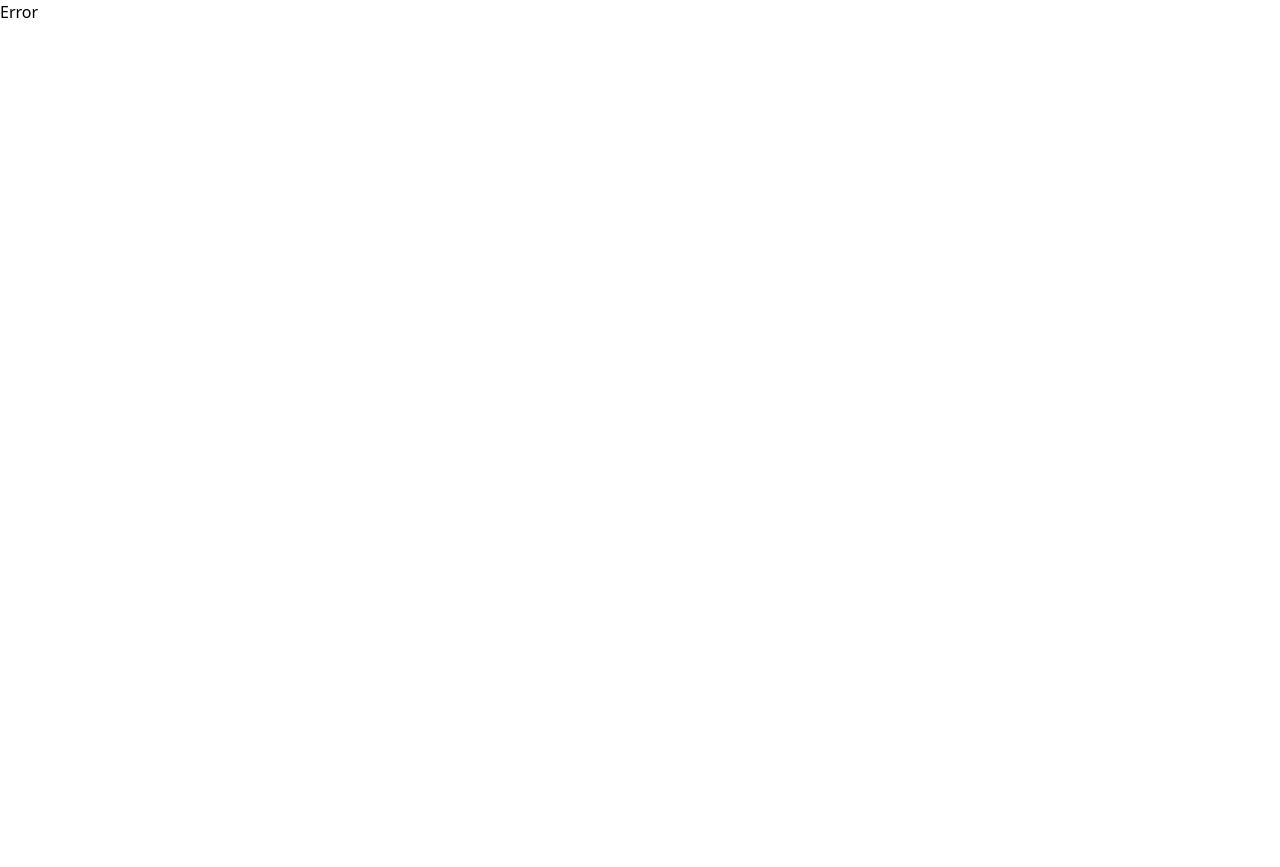
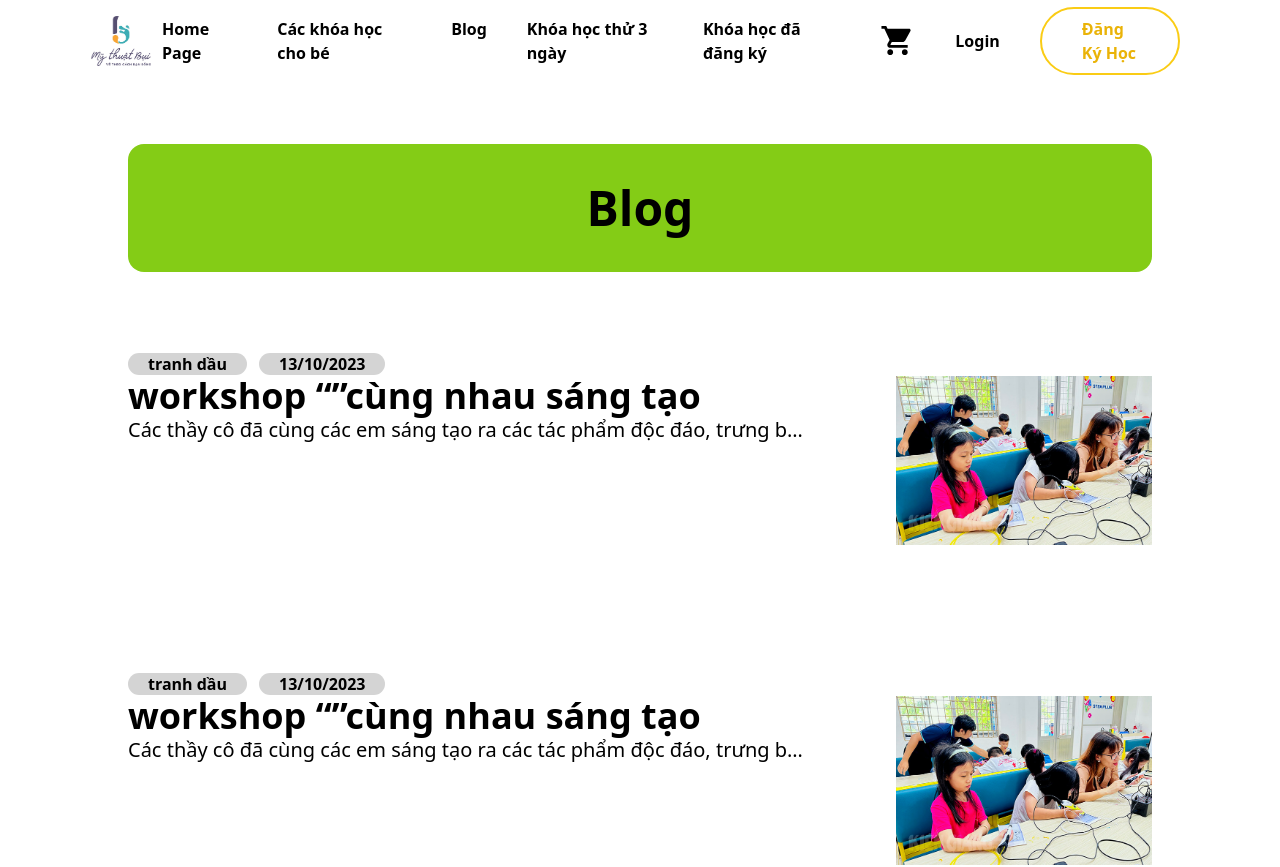
Before and after one commit to justDaniel2002/exam-schedule-management-project-FE, a React (Vite) app in the folder Client/: page /Blogs in a window 1280 px wide. Before the commit this address had no page. Shown: the top 867 px of the page. Before the commit the page ends 800 px from the top, so only its background shows below. Built offline with nearby package versions, Linux system fonts and the light colour scheme.

Commit message:
blogspage and blogdetail

```diff
--- a/Client/src/App.tsx
+++ b/Client/src/App.tsx
@@ -18,6 +18,8 @@ import Login from "./page/Login";
 import SettingSideBar from "./components/SettingSideBar";
 import ForgetPass from "./page/ForgetPass";
 import Register from "./page/Register";
+import BlogsPage from "./page/BlogsPage";
+import BlogDetail from "./page/BlogDetail";
 
 function App() {
   const router = createBrowserRouter(
@@ -35,8 +37,9 @@ function App() {
             <Route path="forgotpass" element={<ForgetPass />}/>
             <Route path="Profile" element={<SettingSideBar />}/>
             <Route path="signUp" element={<Register />}/>
+            <Route path="Blogs" element={<BlogsPage />}/>
+            <Route path="BlogDetail/:index" element={<BlogDetail />}/>
         </Route>
-
       </Route>
     ),
     { basename: "" }
--- /dev/null
+++ b/Client/src/data/Blogs.ts
@@ -0,0 +1,26 @@
+import blog from "../assets/blog.jpg"
+import blog2 from "../assets/blog2.jpg"
+
+export const Blogs = [
+    {
+        title:"workshop “”cùng nhau sáng tạo",
+        content:"Các thầy cô đã cùng các em sáng tạo ra các tác phẩm độc đáo, trưng bày.Sau hơn 5 tháng triển khai, Ban Tổ chức đã nhận được gần 190 ngàn tác phẩm tranh vẽ của các em được thể hiện với nhiều góc nhìn sáng tạo, nội dung phong phú, hình thức thể hiện sinh động. Dù mỗi tác phẩm có cách thể hiện khác nhau nhưng phần lớn các em đều ca ngợi những việc làm tốt, những tấm gương thiếu nhi tiêu biểu trong học tập, rèn luyện làm theo 5 điều Bác Hồ dạy, phản ánh được những hoạt động thi đua sôi nổi của các cơ sở Đội chào mừng kỷ niệm 60 năm phong trào “Nghìn việc tốt”; động viên, cổ vũ những hành động đẹp, những việc làm tốt, tinh thần đoàn kết, chăm ngoan, phấn đấu vươn lên trong học tập, rèn luyện, sinh hoạt và trong cuộc sống hàng ngày của thiếu nhi; thể hiện tình cảm, niềm tin, tự hào của thiếu nhi với tổ chức Đội TNTP Hồ Chí Minh và phong trào “Nghìn việc tốt”.",
+        createdDate:"13/10/2023",
+        type:"tranh dầu",
+        image: blog
+    },
+    {
+        title:"workshop “”cùng nhau sáng tạo",
+        content:"Các thầy cô đã cùng các em sáng tạo ra các tác phẩm độc đáo, trưng bày.Sau hơn 5 tháng triển khai, Ban Tổ chức đã nhận được gần 190 ngàn tác phẩm tranh vẽ của các em được thể hiện với nhiều góc nhìn sáng tạo, nội dung phong phú, hình thức thể hiện sinh động. Dù mỗi tác phẩm có cách thể hiện khác nhau nhưng phần lớn các em đều ca ngợi những việc làm tốt, những tấm gương thiếu nhi tiêu biểu trong học tập, rèn luyện làm theo 5 điều Bác Hồ dạy, phản ánh được những hoạt động thi đua sôi nổi của các cơ sở Đội chào mừng kỷ niệm 60 năm phong trào “Nghìn việc tốt”; động viên, cổ vũ những hành động đẹp, những việc làm tốt, tinh thần đoàn kết, chăm ngoan, phấn đấu vươn lên trong học tập, rèn luyện, sinh hoạt và trong cuộc sống hàng ngày của thiếu nhi; thể hiện tình cảm, niềm tin, tự hào của thiếu nhi với tổ chức Đội TNTP Hồ Chí Minh và phong trào “Nghìn việc tốt”.",
+        createdDate:"13/10/2023",
+        type:"tranh dầu",
+        image: blog
+    },
+    {
+        title:"workshop “”cùng nhau sáng tạo",
+        content:"Các thầy cô đã cùng các em sáng tạo ra các tác phẩm độc đáo, trưng bày.Sau hơn 5 tháng triển khai, Ban Tổ chức đã nhận được gần 190 ngàn tác phẩm tranh vẽ của các em được thể hiện với nhiều góc nhìn sáng tạo, nội dung phong phú, hình thức thể hiện sinh động. Dù mỗi tác phẩm có cách thể hiện khác nhau nhưng phần lớn các em đều ca ngợi những việc làm tốt, những tấm gương thiếu nhi tiêu biểu trong học tập, rèn luyện làm theo 5 điều Bác Hồ dạy, phản ánh được những hoạt động thi đua sôi nổi của các cơ sở Đội chào mừng kỷ niệm 60 năm phong trào “Nghìn việc tốt”; động viên, cổ vũ những hành động đẹp, những việc làm tốt, tinh thần đoàn kết, chăm ngoan, phấn đấu vươn lên trong học tập, rèn luyện, sinh hoạt và trong cuộc sống hàng ngày của thiếu nhi; thể hiện tình cảm, niềm tin, tự hào của thiếu nhi với tổ chức Đội TNTP Hồ Chí Minh và phong trào “Nghìn việc tốt”.",
+        createdDate:"13/10/2023",
+        type:"tranh dầu",
+        image: blog2
+    }
+]
--- a/Client/src/data/MenuData.ts
+++ b/Client/src/data/MenuData.ts
@@ -10,7 +10,7 @@ const MenuData = [
     },
     {
         label:"Blog",
-        link:"/"
+        link:"/Blogs"
     },
     {
         label:"Khóa học thử 3 ngày",
--- /dev/null
+++ b/Client/src/page/BlogDetail.tsx
@@ -0,0 +1,36 @@
+import { useParams } from "react-router-dom";
+import { Blogs } from "../data/Blogs";
+
+const BlogDetail = () => {
+  const { index } = useParams();
+
+  let blogIndex = index ? index : "0";
+
+  const blog = Blogs[Number.parseInt(blogIndex)];
+  return (
+    <>
+      <div className="pt-40 px-32">
+        <div className="text-lg w-5/6 m-auto">
+          <span className="px-5 bg-neutral-300 font-semibold rounded-xl mr-3">
+            {blog.type}
+          </span>
+          <span className="px-5 bg-neutral-300 font-semibold rounded-xl">
+            {blog.createdDate}
+          </span>
+        </div>
+
+        <div className="mb-20">
+          <div className="text-5xl font-semibold my-10 w-5/6 m-auto">
+            {blog.title}
+          </div>
+
+          <img className="w-5/6 m-auto mb-10" src={blog.image} />
+
+          <div className="text-xl">{blog.content}</div>
+        </div>
+      </div>
+    </>
+  );
+};
+
+export default BlogDetail;
--- /dev/null
+++ b/Client/src/page/BlogsPage.tsx
@@ -0,0 +1,26 @@
+import { Link } from "react-router-dom"
+import { Blogs } from "../data/Blogs"
+
+const BlogsPage = () => {
+    return <>
+    <div className="pt-36 px-32">
+        <div className="font-semibold text-5xl py-10 rounded-2xl bg-lime-500 mb-20 text-center">Blog</div>
+        <div>
+            {Blogs.map((blog, index) => <>
+            <Link to={`/BlogDetail/${index}`} className="h-60 mb-20 block">
+            <div><span className="px-5 bg-neutral-300 font-semibold rounded-xl mr-3">{blog.type}</span><span className="px-5 bg-neutral-300 font-semibold rounded-xl">{blog.createdDate}</span></div>
+            <div className="flex flex-wrap justify-between">
+                <div className="w-8/12">
+                    <div className="text-4xl font-semibold">{blog.title}</div>
+                    <div className="truncate text-xl">{blog.content}</div>
+                </div>
+                <div className="w-3/12"><img src={blog.image}/></div>
+            </div>
+            </Link>
+            </>)}
+        </div>
+    </div>
+    </>
+}
+
+export default BlogsPage
```
Also changed, not shown: Client/src/assets/blog.jpg (added), Client/src/assets/blog2.jpg (added).
